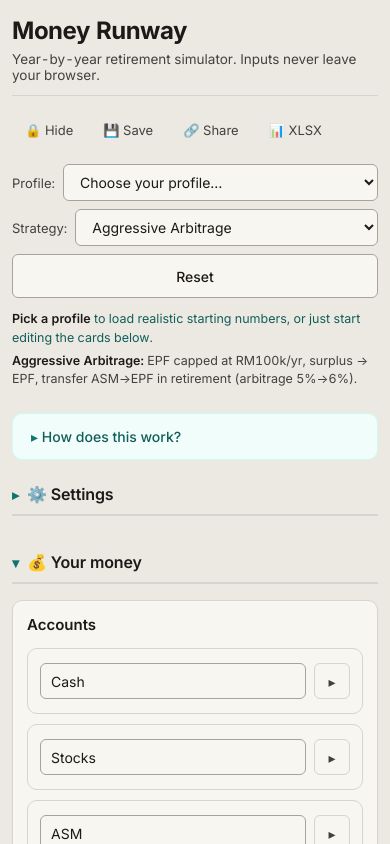
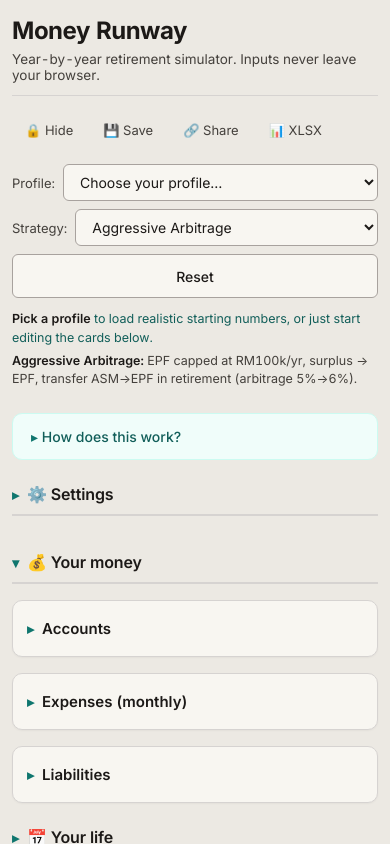
Before and after one commit to jianhanlim/retire-plan, a React (Vite) app: page / in a window 390 px wide. Both pictures are taken after a click on the heading "💰 Your money". Shown: the top 844 px of the page. Built offline with nearby package versions, Linux system fonts and the light colour scheme.

Commit message:
Audit polish: inner-card mobile collapse, lighter inputs, drain copy includes Cash

```diff
--- a/src/App.css
+++ b/src/App.css
@@ -198,7 +198,7 @@ select {
   padding: 7px 10px;
   border: 1px solid var(--border-strong);
   border-radius: var(--radius-sm);
-  background: var(--surface);
+  background: #ffffff;
   color: var(--text);
   font-size: 14px;
   font-family: inherit;
@@ -245,7 +245,7 @@ table input, table select {
   border: 1px solid var(--border);
   border-radius: var(--radius-sm);
   font-size: 13px;
-  background: var(--surface);
+  background: #ffffff;
   transition: border-color 0.15s, box-shadow 0.15s;
 }
 table input:focus, table select:focus {
@@ -289,6 +289,7 @@ table button:hover { color: var(--danger); background: var(--danger-bg); }
 
 /* Mobile-only row collapse toggle (hidden on desktop) */
 .row-toggle { display: none; }
+.card-title { cursor: default; }
 
 /* Locked phase values */
 .locked-value {
@@ -431,6 +432,26 @@ footer .byline { color: var(--text); margin-bottom: 6px; font-weight: 500; }
   .card { padding: 14px; }
   .section-header { font-size: 16px; margin: 24px 0 12px; }
 
+  /* Inner cards (Accounts, Expenses, Liabilities) collapse by default on mobile */
+  .mobile-collapsible .card-title {
+    cursor: pointer;
+    user-select: none;
+    margin: 0 -4px;
+    padding: 4px 4px;
+    display: flex;
+    align-items: center;
+    gap: 8px;
+  }
+  .mobile-collapsible .card-title::before {
+    content: "▸";
+    color: var(--primary);
+    font-size: 14px;
+    flex-shrink: 0;
+  }
+  .mobile-collapsible.mobile-open .card-title::before { content: "▾"; }
+  /* Hide body until card is opened */
+  .mobile-collapsible:not(.mobile-open) > *:not(.card-title) { display: none; }
+
   /* All editable tables (Accounts, Expenses, Liabilities, Phases) → stacked cards */
   .editable-table thead { display: none; }
   .editable-table table,
--- a/src/App.tsx
+++ b/src/App.tsx
@@ -218,6 +218,16 @@ export default function App() {
   const [expandedPhase, setExpandedPhase] = useState<string | null>(null);
   const [showAllYears, setShowAllYears] = useState(false);
   const [expandedRows, setExpandedRows] = useState<Set<string>>(new Set());
+  const [openCards, setOpenCards] = useState<Set<string>>(new Set());
+  const toggleCard = (id: string) =>
+    setOpenCards((prev) => {
+      const next = new Set(prev);
+      if (next.has(id)) next.delete(id);
+      else next.add(id);
+      return next;
+    });
+  const cardClass = (id: string) =>
+    "card editable-table mobile-collapsible" + (openCards.has(id) ? " mobile-open" : "");
   const toggleRow = (id: string) =>
     setExpandedRows((prev) => {
       const next = new Set(prev);
@@ -487,8 +497,8 @@ export default function App() {
       <details className="section-group">
       <summary className="section-header">💰 Your money</summary>
       <section className="grid">
-        <div className="card editable-table">
-          <h2>Accounts</h2>
+        <div className={cardClass("accounts")}>
+          <h2 onClick={() => toggleCard("accounts")} className="card-title">Accounts</h2>
           <table>
             <thead>
               <tr>
@@ -531,15 +541,15 @@ export default function App() {
           </table>
           <button onClick={addAccount}>+ Add account</button>
           <p className="hint">
-            <b>Drain order:</b> when the portfolio has to pay (income shortfall), accounts are emptied in
-            ascending Drain number — <b>1 first, then 2, then 3</b>. The preset drains Stocks (4%) before
-            ASM (5%) before EPF (6%), so the highest-compounding account is preserved longest. This is
-            the standard "lowest-return-first" withdrawal strategy.
+            <b>Drain order:</b> when income falls short, accounts are emptied in ascending Drain number —
+            <b> 0 first, then 1, 2, 3</b>. The preset drains <b>Cash (0%)</b> first, then Stocks (4%),
+            ASM (5%), and finally EPF (6%) — so your highest-compounding account is preserved longest.
+            This is the standard "lowest-return-first" withdrawal strategy.
           </p>
         </div>
 
-        <div className="card editable-table">
-          <h2>Expenses (monthly)</h2>
+        <div className={cardClass("expenses")}>
+          <h2 onClick={() => toggleCard("expenses")} className="card-title">Expenses (monthly)</h2>
           <table>
             <thead>
               <tr>
@@ -578,8 +588,8 @@ export default function App() {
           <button onClick={addExpense}>+ Add expense</button>
         </div>
 
-        <div className="card editable-table">
-          <h2>Liabilities</h2>
+        <div className={cardClass("liabilities")}>
+          <h2 onClick={() => toggleCard("liabilities")} className="card-title">Liabilities</h2>
           <table>
             <thead>
               <tr>
```
Also changed, not shown: 1 other file (tests, documents, lock files or other folders).
